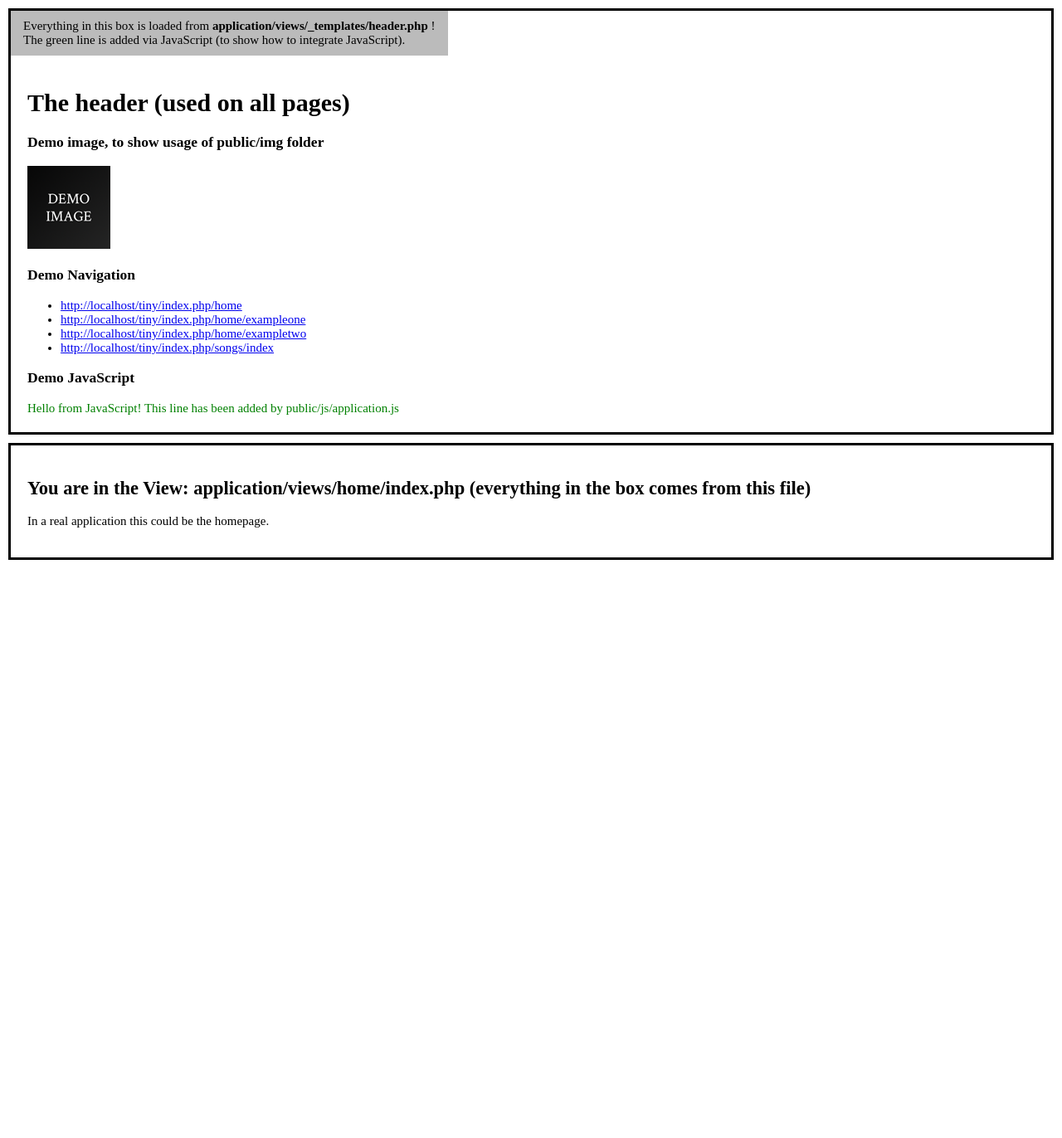
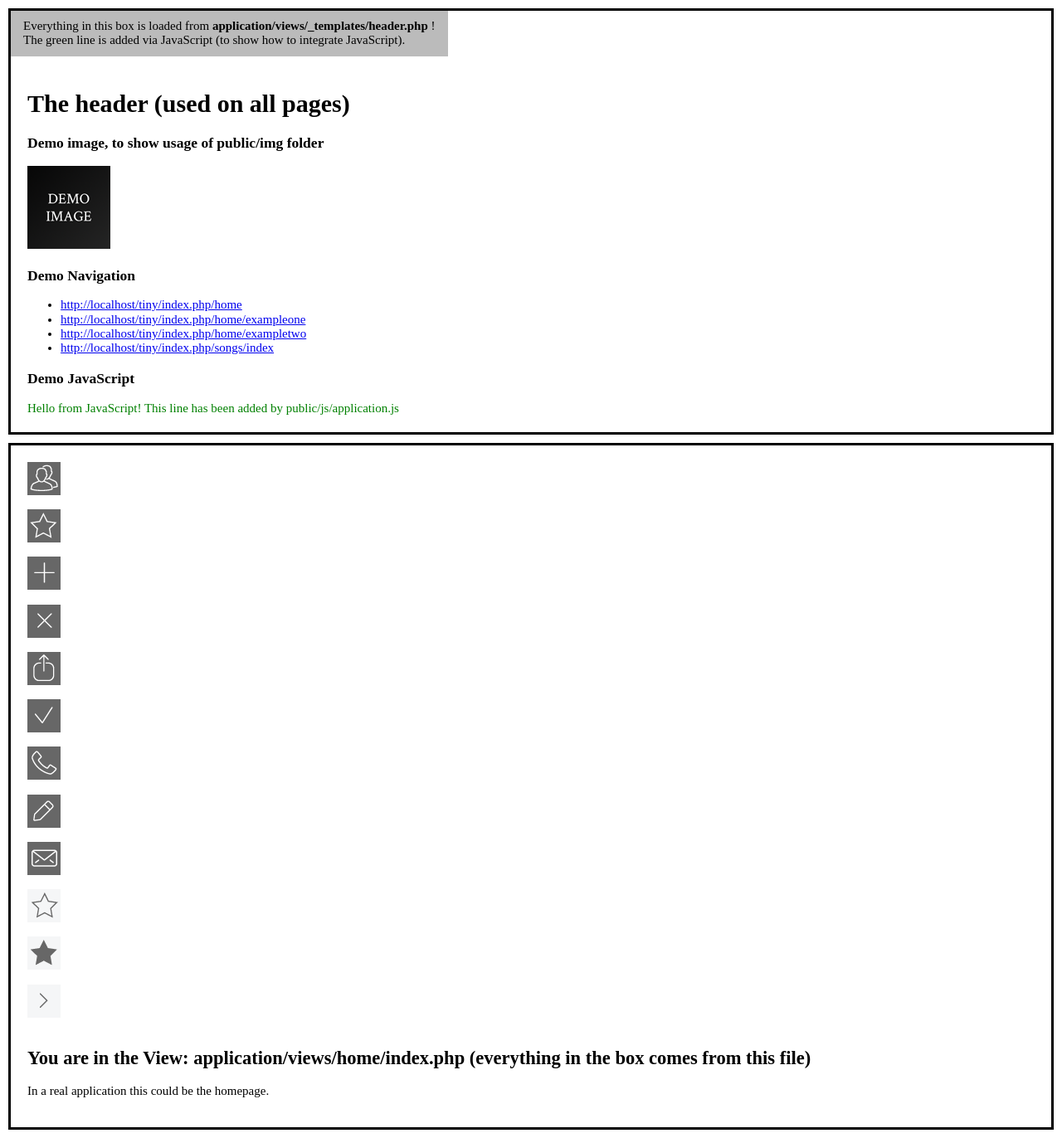
Before and after one commit to stedice/vanilla_tiny, a PHP site: page / in a window 1280 px wide. Shown: the whole page at 83% size. Before the commit the page ends 675 px from the top, so only its background shows below. Run offline with PHP 8.4, Linux system fonts and the light colour scheme; some libraries are stand-ins or nearby versions.

Commit message:
sprite icons

```diff
--- a/application/views/_templates/header.php
+++ b/application/views/_templates/header.php
@@ -21,6 +21,7 @@ if (!$this) {
     <!-- See more here: http://stackoverflow.com/q/2105327/1114320 -->
 
     <!-- CSS -->
+    <link href="<?php echo URL; ?>public/css/normalize.css" rel="stylesheet">
     <link href="<?php echo URL; ?>public/css/style.css" rel="stylesheet">
 </head>
 <body>
--- a/application/views/home/index.php
+++ b/application/views/home/index.php
@@ -1,6 +1,20 @@
 <?php if (!$this) { exit(header('HTTP/1.0 403 Forbidden')); } ?>
 
 <div class="container">
+		<div class="icon icon-people"></div></br>
+	    <div class="icon icon-star1"></div></br>
+	   	<div class="icon icon-plus"></div></br>
+	    <div class="icon icon-times"></div></br>
+		<div class="icon icon-upload"></div></br>
+		<div class="icon icon-check"></div>	 </br>
+		<div class="icon icon-phone"></div></br>
+				<div class="icon icon-pencil"></div></br>
+<div class="icon icon-mail"></div></br>
+		<div class="icon icon-star2"></div>	  </br>
+		<div class="icon icon-star3"></div></br>
+		<div class="icon icon-right"></div></br>
+
+
     <h2>You are in the View: application/views/home/index.php (everything in the box comes from this file)</h2>
     <p>In a real application this could be the homepage.</p>
 </div>
--- a/public/css/style.css
+++ b/public/css/style.css
@@ -27,3 +27,58 @@ table {
     padding: 10px 15px;
     display: inline-block;
 }
+
+.icon {
+  background-image: url('../img/Elements.png');
+  background-repeat: no-repeat;
+  width: 40px;
+  height: 40px;
+}
+
+.icon-people {
+  background-position: -108px -345px;
+}
+
+.icon-star1 {
+  background-position: -175px -345px;
+}
+
+.icon-plus {
+  background-position: -237px -345px;
+}
+
+.icon-times {
+  background-position: -390px -345px;
+}
+
+.icon-upload {
+  background-position: -460px -345px;
+}
+
+.icon-check {
+  background-position: -527px -345px;
+}
+
+.icon-phone {
+  background-position: -108px -462px;
+}
+
+.icon-pencil {
+  background-position: -175px -462px;
+}
+
+.icon-mail {
+  background-position: -237px -462px;
+}
+
+.icon-star2 {
+  background-position: -390px -458px;
+}
+
+.icon-star3 {
+  background-position: -460px -458px;
+}
+
+.icon-right {
+  background-position: -527px -458px;
+}
```
Also changed, not shown: public/img/Elements.png (added).
